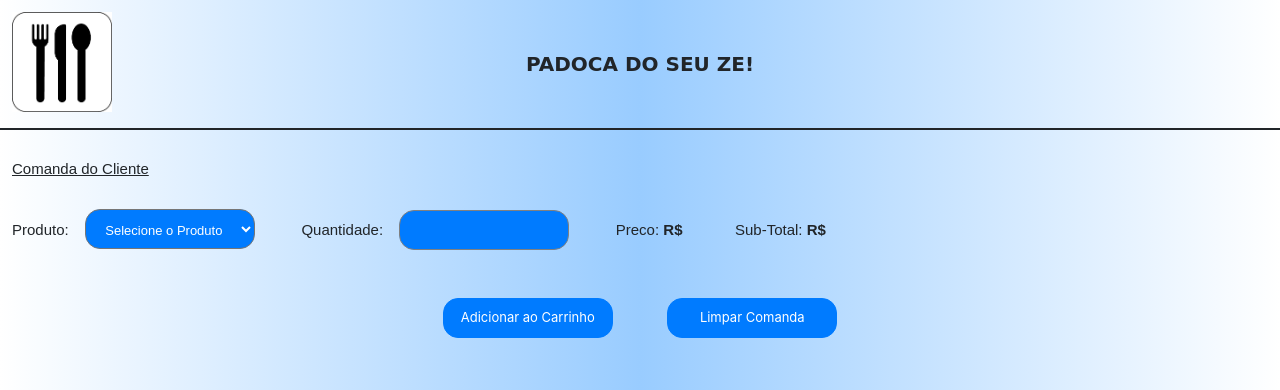
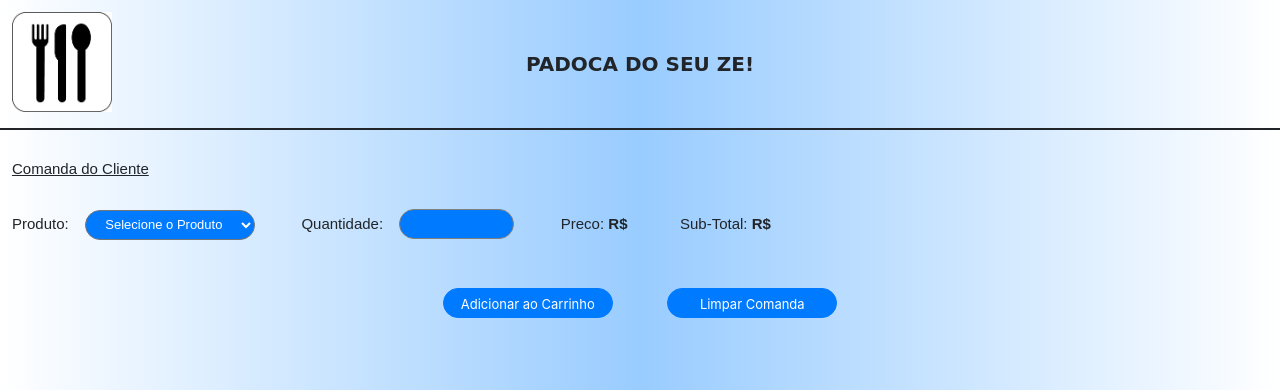
Before and after one commit to xthiagodias/cursodev6nna, a PHP site: page / in a window 1280 px wide. Shown: the top 390 px of the page. Run offline with PHP 8.4, Linux system fonts and the light colour scheme.

Commit message:
Exercicio03 - Aula 04

```diff
--- a/public_html/Aula 08/Exercicio03/estilo.css
+++ b/public_html/Aula 08/Exercicio03/estilo.css
@@ -27,12 +27,7 @@ p {
     text-decoration: underline;
 }
 
-select {
 
-    padding: 12px;
-
-
-}
 span {
     padding: 12px;
     font-size: 15px;
@@ -62,12 +57,13 @@ span {
     border: solid 1px gray;
     border-radius: 15px 15px;
     font-family: Arial;
-    font-size: 13px;
+    font-size: 15px;
     background-color: #007bff;
     color: white;
-    width: 170px;
-    height: 40px;
+
+    height: 30px;
     text-align: center;
+
 
 }
 
@@ -92,7 +88,7 @@ span {
     margin-left: 50px;
     border-radius: 15px 15px;
     width: 170px;
-    height: 40px;
+    height: 30px;
     text-align: center;
 }
 
@@ -100,12 +96,14 @@ span {
     font-size: 13px;
     border-radius: 15px 15px;
     width: 170px;
-    height: 40px;
+    height: 30px;
     text-align: center;
+
 }
 
 
 #produto {
+
 
     font-family: Arial;
     font-size: 13px;
@@ -114,11 +112,5 @@ span {
     text-align: center;
     color: white;
     width: 170px;
-    height: 40px;
+    height: 30px;
 }
-
-option {
-font-size: 13px;
-    color:white;
-
-}
--- a/public_html/Aula 08/Exercicio03/index.html
+++ b/public_html/Aula 08/Exercicio03/index.html
@@ -140,10 +140,11 @@ and open the template in the editor.
 
                 } else {
 
-                    if (document.getElementById("quantidade").value === "") {
+                    if ((document.getElementById("quantidade").value === "") || (document.getElementById("quantidade").value === "0")) {
                         alert("Voce deve informar a quantidade!");
 
                     } else {
+
 
                         var qt = document.getElementById("quantidade").value;
                         var vlrtotal = document.getElementById("valor1").innerHTML;
```
Also changed, not shown: public_html/Aula 08/Exercicio03/teste.css (added, +12 -0 lines), public_html/Aula 08/Exercicio03/teste.html (+29 -6 lines), 1 other file.
